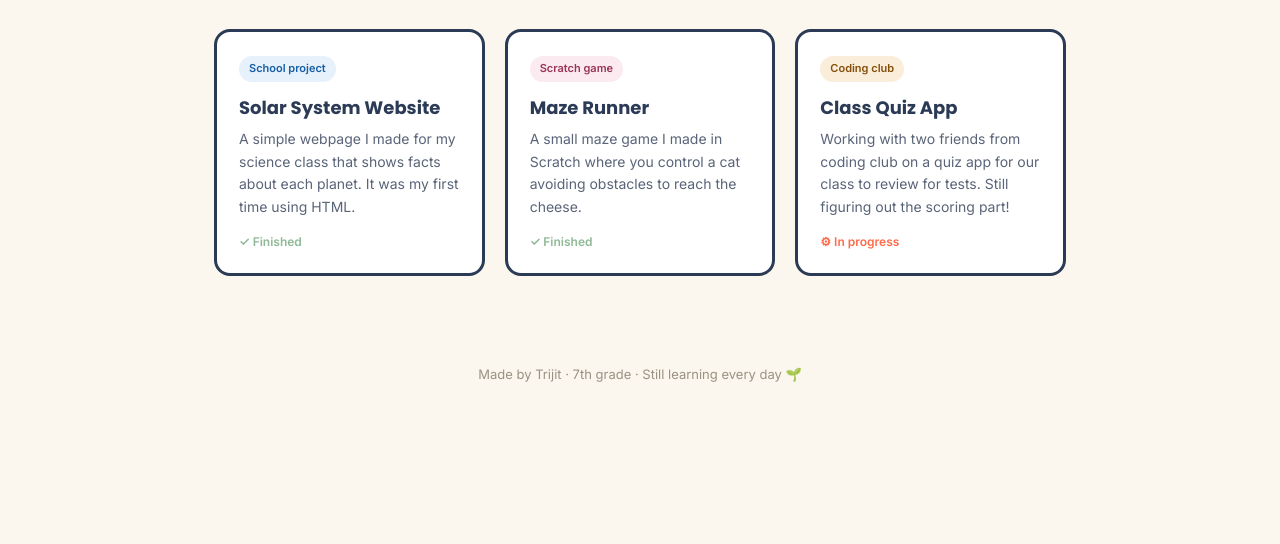
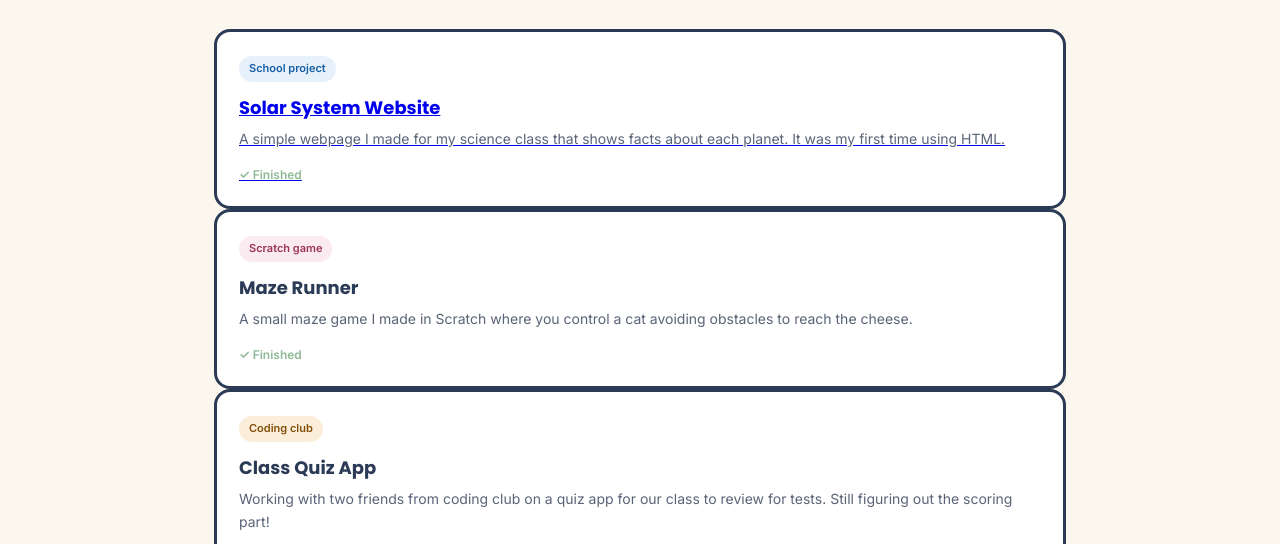
Before and after one commit to trijitca/bio, a plain HTML site: page projects.html in a window 1280 px wide. Shown: the part 256-800 px from the top of the page. Drawn offline with Linux system fonts and the light colour scheme.

Commit message:
Update projects.html

```diff
--- a/projects.html
+++ b/projects.html
@@ -29,13 +29,14 @@
       <h2>My projects</h2>
       <p>Small projects from school and on my own. Some are finished, some are still works in progress!</p>
     </div>
-    <div class="project-grid">
+    <a href="https://trijitca.github.io/solarsystem/" target="_blank" class="project-link">
   <div class="project-card">
     <span class="tag school">School project</span>
     <h3>Solar System Website</h3>
     <p>A simple webpage I made for my science class that shows facts about each planet. It was my first time using HTML.</p>
     <div class="status">✓ Finished</div>
   </div>
+</a>
       <div class="project-card">
         <span class="tag hobby">Scratch game</span>
         <h3>Maze Runner</h3>
```
Lines whose indentation alone changed are shown as unchanged.
